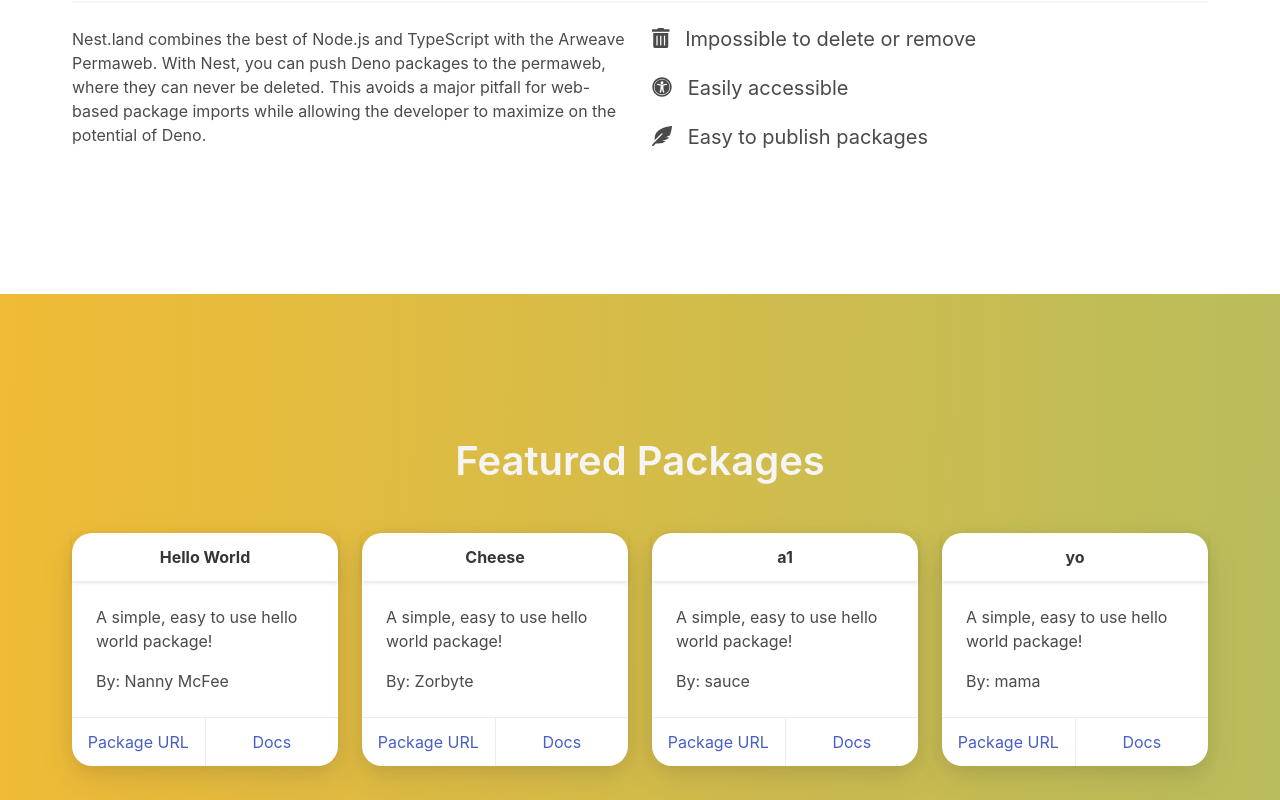
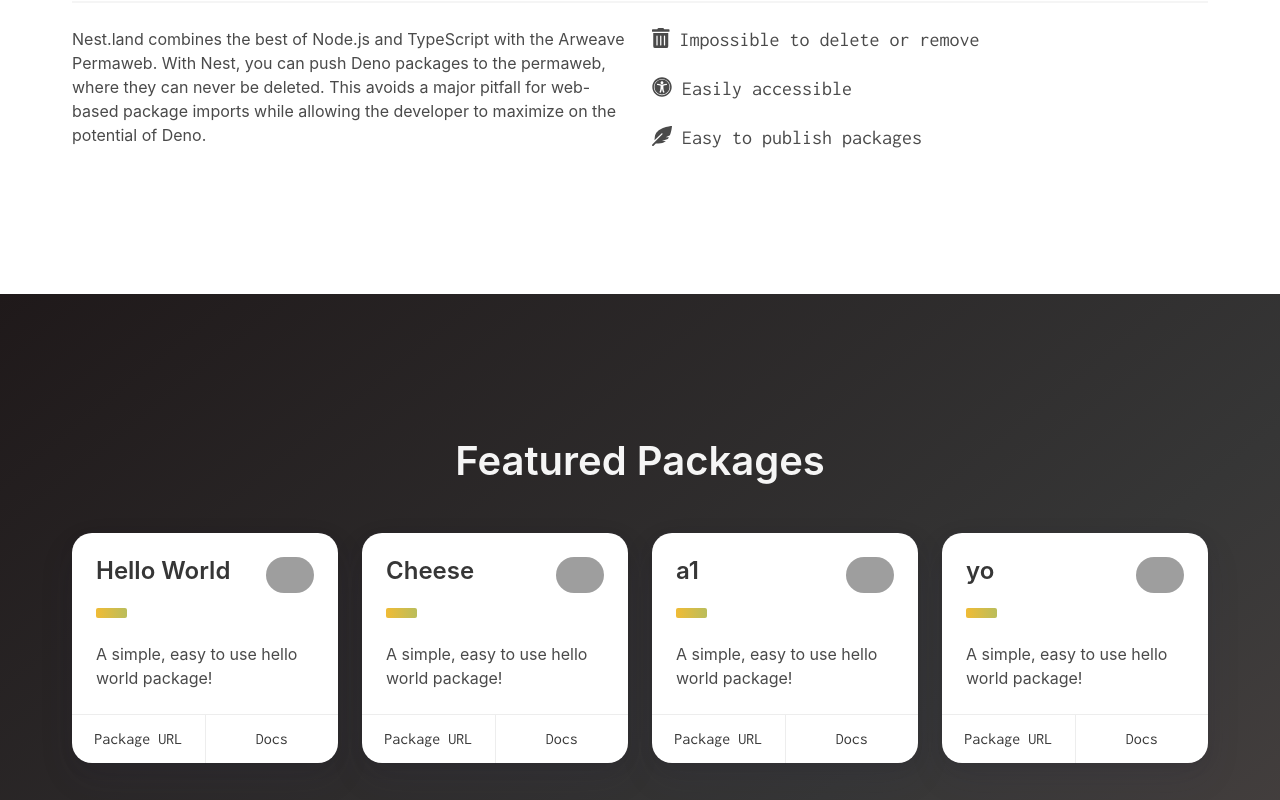
Before and after one commit to nestdotland/nest.land, a Vue app: page / in a window 1280 px wide. Shown: the part 860-1660 px from the top of the page. Built offline with nearby package versions, Linux system fonts and the light colour scheme; grey boxes are pictures that could not be loaded.

Commit message:
Updated Card.vue and changed some fonts

```diff
--- a/src/components/Card.vue
+++ b/src/components/Card.vue
@@ -1,25 +1,28 @@
 <template>
   <div class="card">
-        <header class="card-header">
-            <p class="card-header-title">
-                <span>
-                    {{ item.packageTitle }}
-                </span>
-            </p>
-        </header>
     <div class="card-content">
+      <div class="media">
+        <div class="media-content">
+          <p class="title is-4 has-text-dark">{{ item.packageTitle }}</p>
+          <hr class="mini-hr" />
+        </div>
+        <div class="media-right">
+          <figure class="image is-48x48">
+            <img
+              class="is-rounded"
+              src="https://bulma.io/images/placeholders/96x96.png"
+              alt="Placeholder icon"
+            />
+          </figure>
+        </div>
+      </div>
       <div class="content">
-                <p>
-                    {{ item.packageInfo.description }}
-                </p>
-                <p>
-                    By: {{ item.packageInfo.author }}
-                </p>
+        <p>{{ item.packageInfo.description }}</p>
       </div>
     </div>
     <footer class="card-footer">
-            <a :href="item.packageURL" class="card-footer-item">Package URL</a>
-            <a :href="item.packageInfo.docsLink" class="card-footer-item">Docs</a>
+      <a :href="item.packageURL" class="card-footer-item has-text-dark">Package URL</a>
+      <a :href="item.packageInfo.docsLink" class="card-footer-item has-text-dark">Docs</a>
     </footer>
   </div>
 </template>
@@ -27,16 +30,16 @@
 <script>
 export default {
   name: "Card",
-        props: [
-            'item'
-        ]
-    }
+  props: ["item"]
+};
 </script>
 
 <style scoped>
+@import url("https://fonts.googleapis.com/css?family=Inconsolata");
+
 .card {
   border-radius: 20px;
-        box-shadow: 0 15px 35px rgba(50,50,93,.1), 0 5px 15px rgba(0,0,0,.07);
+  box-shadow: 0 15px 35px rgba(50, 50, 93, 0.1), 0 5px 15px rgba(0, 0, 0, 0.07);
   transition: transform 0.2s;
 }
 .card:hover {
@@ -49,4 +52,22 @@
 .card-header-title span {
   margin: auto;
 }
+.mini-hr {
+  height: 10px;
+  width: 20%;
+  border-radius: 2px;
+  margin-bottom: 0;
+  background: linear-gradient(271deg, #22c1c3, #fdbb2d);
+  background-size: 400% 400%;
+
+  -webkit-animation: nestGradient 6s ease infinite;
+  -moz-animation: nestGradient 6s ease infinite;
+  animation: nestGradient 6s ease infinite;
+}
+.image {
+  margin-right: 0;
+}
+.card-footer-item {
+  font-family: "Inconsolata", monospace;
+}
 </style>
--- a/src/components/FeaturedPackages.vue
+++ b/src/components/FeaturedPackages.vue
@@ -1,5 +1,5 @@
 <template>
-    <div class="hero is-medium nest-gradient-hero">
+  <div class="hero is-medium is-dark is-bold">
     <div class="hero-body" id="featured">
       <div class="container">
         <h1 class="title is-2 has-text-light has-text-centered" id="give-me-space">Featured Packages</h1>
@@ -22,56 +22,56 @@
     return {
       items: [
         {
-                        packageTitle: 'Hello World',
-                        packageURL: 'https://nest.land/x/bruh',
+          packageTitle: "Hello World",
+          packageURL: "https://nest.land/x/bruh",
           packageInfo: {
-                            author: 'Nanny McFee',
-                            docsLink: 'https://github.com/nannymcfee/helloworld',
-                            description: 'A simple, easy to use hello world package!',
-                            version: '1.0.1',
-                            publishedDate: 'datetime object here'
+            author: "Nanny McFee",
+            docsLink: "https://github.com/nannymcfee/helloworld",
+            description: "A simple, easy to use hello world package!",
+            version: "1.0.1",
+            publishedDate: "datetime object here"
           }
         },
         {
-                        packageTitle: 'Cheese',
-                        packageURL: 'https://nest.land/x/bruh',
+          packageTitle: "Cheese",
+          packageURL: "https://nest.land/x/bruh",
           packageInfo: {
-                            author: 'Zorbyte',
-                            docsLink: 'https://github.com/nannymcfee/helloworld',
-                            description: 'A simple, easy to use hello world package!',
-                            version: '1.0.1',
-                            publishedDate: 'datetime object here'
+            author: "Zorbyte",
+            docsLink: "https://github.com/nannymcfee/helloworld",
+            description: "A simple, easy to use hello world package!",
+            version: "1.0.1",
+            publishedDate: "datetime object here"
           }
         },
         {
-                        packageTitle: 'a1',
-                        packageURL: 'https://nest.land/x/bruh',
+          packageTitle: "a1",
+          packageURL: "https://nest.land/x/bruh",
           packageInfo: {
-                            author: 'sauce',
-                            docsLink: 'https://github.com/nannymcfee/helloworld',
-                            description: 'A simple, easy to use hello world package!',
-                            version: '1.0.1',
-                            publishedDate: 'datetime object here'
+            author: "sauce",
+            docsLink: "https://github.com/nannymcfee/helloworld",
+            description: "A simple, easy to use hello world package!",
+            version: "1.0.1",
+            publishedDate: "datetime object here"
           }
         },
         {
-                        packageTitle: 'yo',
-                        packageURL: 'https://nest.land/x/bruh',
+          packageTitle: "yo",
+          packageURL: "https://nest.land/x/bruh",
           packageInfo: {
-                            author: 'mama',
-                            docsLink: 'https://github.com/nannymcfee/helloworld',
-                            description: 'A simple, easy to use hello world package!',
-                            version: '1.0.1',
-                            publishedDate: 'datetime object here'
+            author: "mama",
+            docsLink: "https://github.com/nannymcfee/helloworld",
+            description: "A simple, easy to use hello world package!",
+            version: "1.0.1",
+            publishedDate: "datetime object here"
           }
-                    },
+        }
       ]
-            }
+    };
   },
   components: {
     Card
   }
-    }
+};
 </script>
 
 <style scoped>
--- a/src/components/Footer.vue
+++ b/src/components/Footer.vue
@@ -2,11 +2,16 @@
   <footer class="footer has-background-dark">
     <div class="content has-text-centered has-text-white">
       <p>
-                <b>Nest.land</b> by <a href="https://github.com/tbaumer22">tbaumer22</a> and <a href="https://github.com/zorbyte">zorbyte</a>.<br>
-                Made with <font-awesome-icon :icon="['fa', 'heart']" />, Arweave, Vue, and Bulma for Deno.
+        <b>Nest.land</b> by
+        <a href="https://github.com/tbaumer22">tbaumer22</a> and
+        <a href="https://github.com/zorbyte">zorbyte</a>.
+        <br />Made with
+        <font-awesome-icon :icon="['fa', 'heart']" />, Arweave, Vue, and Bulma for Deno.
       </p>
       <p>
-                The <a href="https://github.com/tbaumer22/dpm">source code</a> is licensed <a href="http://opensource.org/licenses/mit-license.php">MIT</a>.
+        The
+        <a href="https://github.com/nestlandgh/nest.land">source code</a> is licensed
+        <a href="http://opensource.org/licenses/mit-license.php">MIT</a>.
       </p>
       <p>
         <a href="https://github.com/nestlandgh/nest.land" class="footer-icon">
@@ -20,11 +25,12 @@
 <script>
 export default {
   name: "NestFooter"
-    }
+};
 </script>
 
 <style scoped>
-    a, a:hover {
+a,
+a:hover {
   color: white;
 }
 
--- a/src/components/Hero.vue
+++ b/src/components/Hero.vue
@@ -3,8 +3,10 @@
     <div class="hero-body">
       <div class="container">
         <h1 class="title is-1" id="hero-text">
-                    A package manager for <span id="deno-text">Deno</span>,<br>
-                    on the <a class="gradient-text" href="https://www.arweave.org/">permaweb</a>
+          A package manager for
+          <span id="deno-text">Deno</span>,
+          <br />on the
+          <a class="gradient-text" href="https://www.arweave.org/">permaweb</a>
         </h1>
       </div>
     </div>
@@ -14,11 +16,11 @@
 <script>
 export default {
   name: "Hero"
-    }
+};
 </script>
 
 <style scoped>
-    @import url('https://fonts.googleapis.com/css2?family=Inter:wght@800&display=swap');
+@import url("https://fonts.googleapis.com/css2?family=Inter:wght@800&display=swap");
 
 .gradient-text {
   background: -webkit-linear-gradient(45deg, #22c1c3, #fdbb2d);
@@ -27,7 +29,7 @@
 }
 #deno-text {
   letter-spacing: -0.025em;
-        font-family: 'Inter', sans-serif;
+  font-family: "Inter", sans-serif;
   font-weight: 800;
 }
 </style>
--- a/src/components/Intro.vue
+++ b/src/components/Intro.vue
@@ -7,7 +7,7 @@
           <div class="column is-5">
             <figure id="deno-img">
               <a href="https://deno.land/">
-                                <img src="../assets/deno.png">
+                <img src="../assets/deno.png" />
               </a>
             </figure>
           </div>
@@ -17,12 +17,12 @@
           <div class="column is-5">
             <figure id="arweave-img">
               <a href="https://www.arweave.org/">
-                                <img src="../assets/arweave.png">
+                <img src="../assets/arweave.png" />
               </a>
             </figure>
           </div>
         </div>
-                <hr>
+        <hr />
         <div class="columns">
           <div class="column is-half">
             <p>
@@ -34,16 +34,13 @@
           <div class="column is-half">
             <ul>
               <li class="subtitle">
-                                <font-awesome-icon :icon="['fas', 'trash-alt']" class="left-icon" />
-                                Impossible to delete or remove
+                <font-awesome-icon :icon="['fas', 'trash-alt']" class="left-icon" />Impossible to delete or remove
               </li>
               <li class="subtitle">
-                                <font-awesome-icon :icon="['fas', 'universal-access']" class="left-icon" />
-                                Easily accessible
+                <font-awesome-icon :icon="['fas', 'universal-access']" class="left-icon" />Easily accessible
               </li>
               <li class="subtitle">
-                                <font-awesome-icon :icon="['fas', 'feather-alt']" class="left-icon" />
-                                Easy to publish packages
+                <font-awesome-icon :icon="['fas', 'feather-alt']" class="left-icon" />Easy to publish packages
               </li>
             </ul>
           </div>
@@ -56,10 +53,12 @@
 <script>
 export default {
   name: "Intro"
-    }
+};
 </script>
 
 <style scoped>
+@import url("https://fonts.googleapis.com/css?family=Inconsolata");
+
 #double-trouble {
   display: flex;
   align-items: center;
@@ -71,17 +70,22 @@
 #arweave-img {
   transition: transform 0.2s;
 }
-    #deno-img, #arweave-img {
+#deno-img,
+#arweave-img {
   width: 30%;
   min-width: 100px;
 }
-    #deno-img:hover, #arweave-img:hover {
+#deno-img:hover,
+#arweave-img:hover {
   transition: transform 0.2s;
   transform: translateY(-15px);
 }
 .left-icon {
   margin-right: 10px;
 }
+.subtitle {
+  font-family: "Inconsolata", monospace;
+}
 /*#intro {*/
 /*    margin-bottom: 0;*/
 /*    padding-bottom: 0;*/
```
Also changed, not shown: 1 other file (tests, documents, lock files or other folders). Lines whose indentation alone changed are shown as unchanged.
